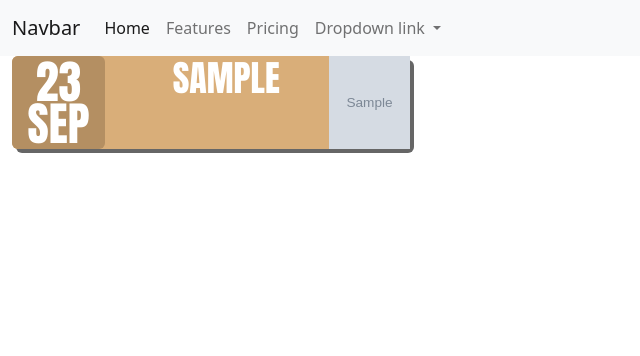
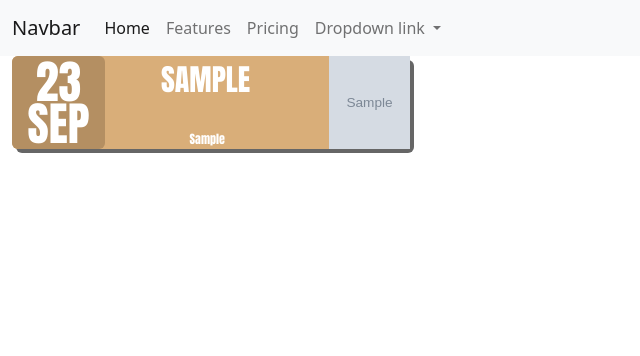
Before and after one commit to emoltz/concerts-app, a Django app: template src/concertlistings/templates/concert_list.html in a window 1280 px wide. Shown: the top 356 px of the page, without its empty margins (0-640 px from the left). Run offline with Django 4.2, Linux system fonts and the light colour scheme; the template is opened without the code that fills it: values that come from a table or form of the project are taken from there, others are empty; tables that the repository leaves empty hold one stand-in row (values such as "Sample post"); grey boxes marked "Sample" are stand-in pictures; some libraries are stand-ins or nearby versions.

Commit message:
finally got some stuff aligned

```diff
--- a/src/concertlistings/templates/concert_list.html
+++ b/src/concertlistings/templates/concert_list.html
@@ -26,7 +26,7 @@
     {#            <img src="{% static 'images/photo1.png' %}" alt="Some artist" class="artist-image img">#}
     {##}
     {#        </div>#}
-    </div>
+{#    </div>#}
 
 
 
--- a/src/concertlistings/util/api_service.py
+++ b/src/concertlistings/util/api_service.py
@@ -36,7 +36,8 @@ class ApiService:
             venue=event['_embedded']['venues'][0]['name'],
             date=event['dates']['start']['dateTime'],
             genre=event['classifications'][0]['genre']['name'],
-            price=(event['priceRanges'][0]['min']+event['priceRanges'][0]['max'])/2,
+            # TODO getting an odd error when uncommenting this:
+            # price=(event['priceRanges'][0]['min']+event['priceRanges'][0]['max'])/2,
             ticket_url=event['url'],
             image=event['images'][0]['url']
 
--- a/src/static/css/styles.css
+++ b/src/static/css/styles.css
@@ -15,6 +15,7 @@
     --date-font-size: 46px;
     --date-font-weight: 400;
     --date-line-height: 42px;
+    --date-width: 93px;
 }
 
 .card-1 {
@@ -53,7 +54,7 @@
 .date {
     font-family: 'Impact', sans-serif;
     color: white;
-    width: 93px;
+    width: var(--date-width);
     height: 93px;
     /*left: 141px;*/
     /*top: 199px;*/
@@ -87,14 +88,15 @@
     font-family: 'Impact', sans-serif;
     text-transform: uppercase;
     font-weight: 400;
-    font-size: 36px;
+    font-size: 30px;
     line-height: 94%;
     text-align: center;
-    margin-top: 1px;
+    margin-top: 10px;
     color: white;
     position: absolute;
-    top: 5px;
-    left: calc(var(--cardwidth) / 3.5);
+    align-items: center;
+    /*top: 5px;*/
+    left: var(--date-width);
 
     width: 201px;
     height: 68px;
@@ -105,19 +107,20 @@
 
 .concert-location {
     position: absolute;
-    width: 63px;
+    width: 163px;
     font-size: 12px;
+    align-items: center;
 
 
-    left: calc(var(--cardwidth) / 6);
-    bottom: -25px;
+    left: calc(var(--cardwidth) / 3.5);
+    bottom: 1px;
 
 
     font-family: 'Impact', sans-serif;
     font-style: normal;
     color: white;
-
     text-align: center;
+    margin: 0 auto;
 }
 
 .artist-image {
```
